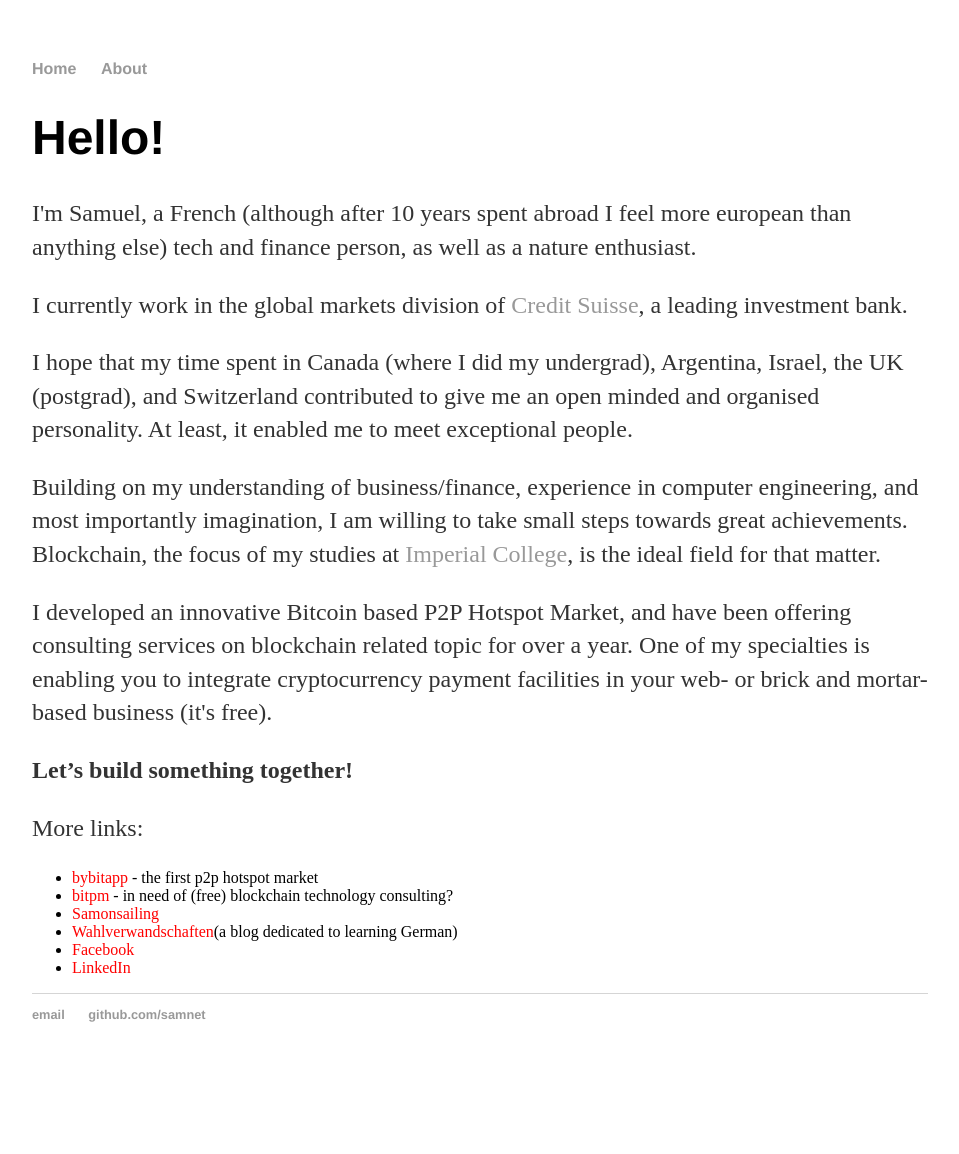
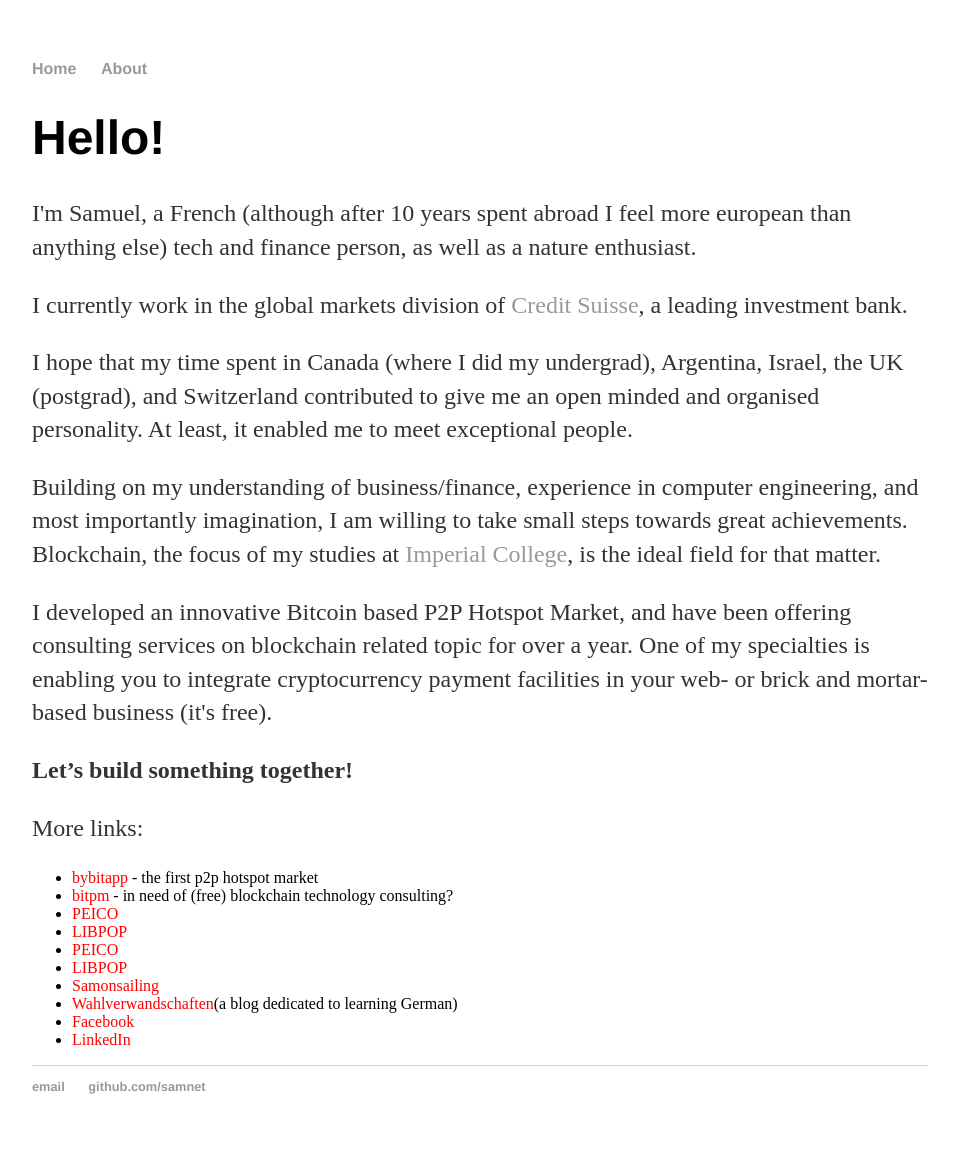
Before and after one commit to samnet/samnet.github.io, a Jekyll site: the page built from index.html, in a window 1280 px wide. Shown: the whole page, without its empty margins (160-1119 px from the left). Built offline with Jekyll 4.4.1, drawn with Linux system fonts in a browser that asks for light colours; before the commit the page ends 1082 px from its top, so only the background shows below that.

Commit message:
Update index.html

```diff
--- a/index.html
+++ b/index.html
@@ -16,7 +16,12 @@
 				<ul>
 				  <li> <font color="red"> bybitapp </font>- the first p2p hotspot market </li>
 				  <li> <font color="red"> bitpm </font>- in need of (free) blockchain technology consulting? </li>
-				  <li> <font color="red"> Samonsailing </font></li>
+				  <li> <font color="red"> PEICO </font> </li>
+				  <li> <font color="red"> LIBPOP </font> </li>
+				  <li> <font color="red"> PEICO </font> </li>
+				  <li> <font color="red"> LIBPOP </font> </li>
+
+					<li> <font color="red"> Samonsailing </font></li>
 				  <li> <font color="red"> Wahlverwandschaften</font>(a blog dedicated to learning German) </li>
 				  <li> <font color="red"> Facebook </font></li>
 				  <li> <font color="red"> LinkedIn </font></li>
```
